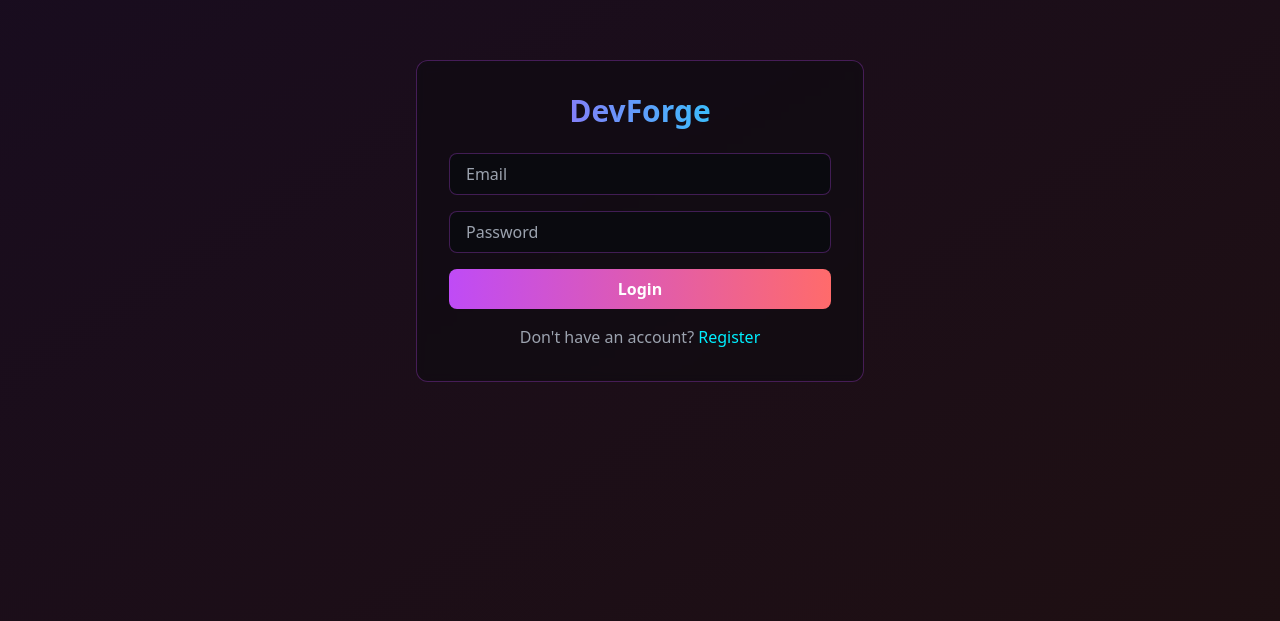
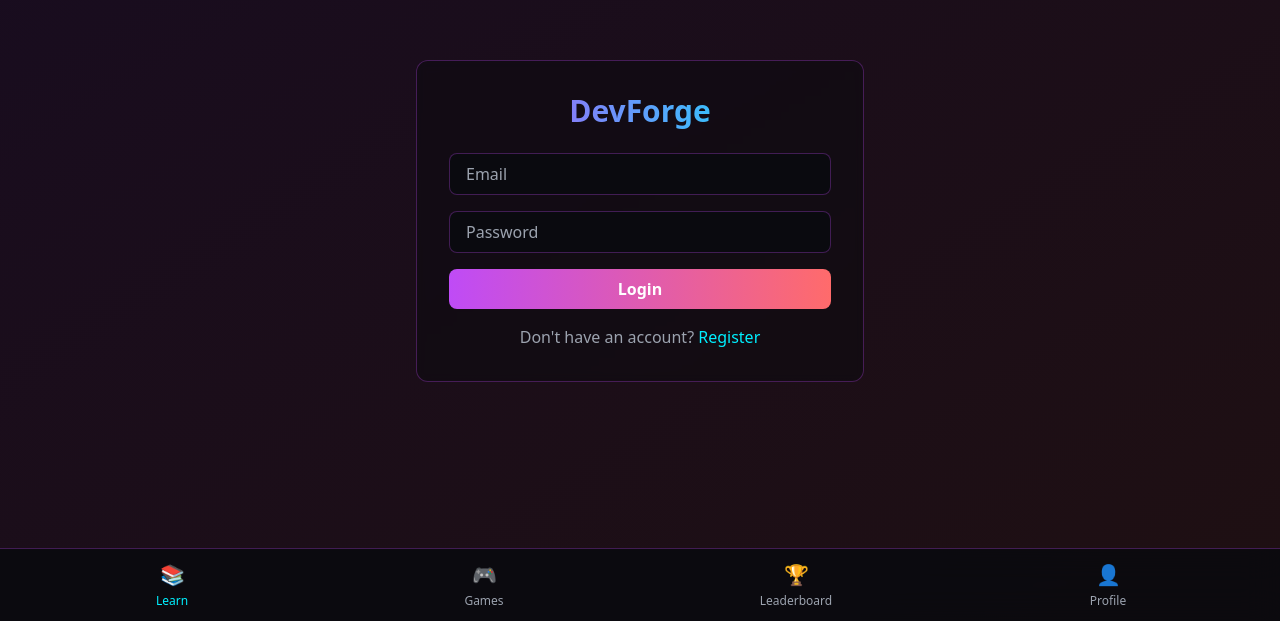
Before and after one commit to cyril-gif/devforge-frontend, a Next.js app: page /dashboard in a window 1280 px wide. Shown: the part 179-800 px from the top of the page. Built offline with nearby package versions, Linux system fonts and the light colour scheme.

Commit message:
updating

```diff
--- a/components/BottomNav.js
+++ b/components/BottomNav.js
@@ -15,7 +15,7 @@ export default function BottomNav() {
   if (pathname === '/') return null;
 
   return (
-    <nav className="fixed bottom-0 left-0 right-0 bg-neon-dark/90 backdrop-blur-lg border-t border-neon-purple/30 py-2 px-4 flex justify-around items-center z-50 md:hidden">
+    <nav className="fixed bottom-0 left-0 right-0 bg-neon-dark/90 backdrop-blur-lg border-t border-neon-purple/30 py-2 px-4 flex justify-around items-center z-50">
       {navItems.map((item) => (
         <Link key={item.href} href={item.href} className="flex-1">
           <div className={`flex flex-col items-center gap-1 py-1 rounded-lg transition ${
```
Also changed, not shown: components/TopNav.js (added).
